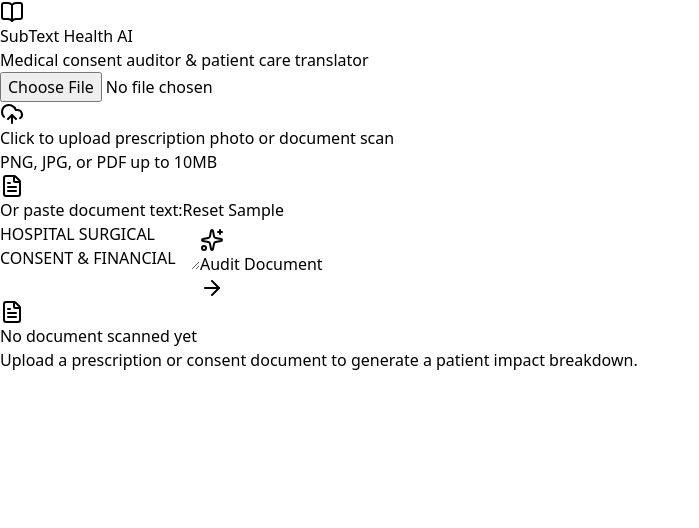
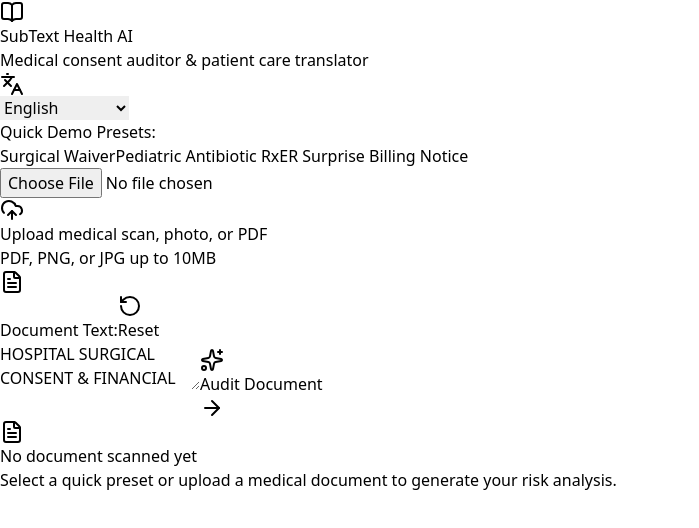
Before and after one commit to dinethmahakumbura7-stack/subtext-health, a React (Vite) app in the folder client/: page / in a window 1280 px wide. Shown: the top 528 px of the page, without its empty margins (0-699 px from the left). Built offline with nearby package versions, Linux system fonts and the light colour scheme.

Commit message:
feat(ui): add clinical quick presets and language selector

```diff
--- a/client/src/App.jsx
+++ b/client/src/App.jsx
@@ -11,22 +11,50 @@
   CheckCircle2,
   AlertCircle,
   DollarSign,
-  CheckSquare
+  CheckSquare,
+  Languages,
+  RotateCcw
 } from 'lucide-react';
 
-const SAMPLE_TEXT = `HOSPITAL SURGICAL CONSENT & FINANCIAL WAIVER:
+const CLINICAL_PRESETS = [
+  {
+    id: 'surgical',
+    title: 'Surgical Waiver',
+    text: `HOSPITAL SURGICAL CONSENT & FINANCIAL WAIVER:
 The patient agrees that Dr. Smith and Associates may perform elective laparoscopic surgery.
 SECTION 4.2 - BINDING ARBITRATION: The signatory forfeits any right to trial by jury and submits all malpractice claims exclusively to private arbitration at the patient's shared expense.
-SECTION 8 - OUT-OF-NETWORK COVERAGE: Patient authorizes care by supplemental surgical assistants or on-call anesthesiologists, and acknowledges responsibility for all out-of-network balance billings not covered by primary insurance.
-DISCHARGE PRESCRIPTION:
-- Amoxicillin 500mg: 1 tablet every morning with breakfast.
-- Ibuprofen 600mg: Take 1 tablet afternoon as needed for pain.
-- Doxycycline 100mg: 1 tablet at night. WARNING: Do NOT consume with dairy products or milk.`;
+SECTION 8 - OUT-OF-NETWORK COVERAGE: Patient authorizes care by supplemental surgical assistants or on-call anesthesiologists, and acknowledges responsibility for all out-of-network balance billings not covered by primary insurance.`
+  },
+  {
+    id: 'pediatric',
+    title: 'Pediatric Antibiotic Rx',
+    text: `DISCHARGE PRESCRIPTION & PEDIATRIC INSTRUCTIONS:
+- Amoxicillin-Clavulanate (Augmentin) 400mg/5mL: Give 5 mL orally every 12 hours with food for 10 full days.
+- Ibuprofen Infant Drops 50mg/1.25mL: Give 1.25 mL every 6 to 8 hours as needed for high fever (>38.5°C). Never give on an empty stomach.
+- Warning: Stop immediately and go to ER if skin rash, wheezing, or facial swelling occurs.`
+  },
+  {
+    id: 'emergency',
+    title: 'ER Surprise Billing Notice',
+    text: `EMERGENCY ROOM DISCHARGE SUMMARY & FINANCIAL UNDERTAKING:
+Patient presented with acute non-cardiac chest tightness. EKG normal.
+OUT-OF-NETWORK NOTICE: Diagnostic scans and lab testing were processed by third-party offsite physicians who are out-of-network.
+The patient assumes full personal liability for all remaining balances, copays, and non-contracted facility fees exceeding primary insurance coverage.`
+  }
+];
+
+const LANGUAGES = [
+  { code: 'English', label: 'English' },
+  { code: 'Sinhala', label: 'සිංහල (Sinhala)' },
+  { code: 'Tamil', label: 'தமிழ் (Tamil)' },
+  { code: 'Spanish', label: 'Español' }
+];
 
 export default function App() {
-  const [inputText, setInputText] = useState(SAMPLE_TEXT);
+  const [inputText, setInputText] = useState(CLINICAL_PRESETS[0].text);
   const [selectedFile, setSelectedFile] = useState(null);
   const [filePreview, setFilePreview] = useState(null);
+  const [targetLanguage, setTargetLanguage] = useState('English');
   const [loading, setLoading] = useState(false);
   const [analysis, setAnalysis] = useState(null);
   const [errorMessage, setErrorMessage] = useState(null);
@@ -54,6 +82,7 @@
       if (selectedFile) {
         const formData = new FormData();
         formData.append('file', selectedFile);
+        formData.append('language', targetLanguage);
         res = await fetch('http://localhost:5000/api/analyze-file', {
           method: 'POST',
           body: formData,
@@ -62,7 +91,10 @@
         res = await fetch('http://localhost:5000/api/analyze', {
           method: 'POST',
           headers: { 'Content-Type': 'application/json' },
-          body: JSON.stringify({ textContent: inputText }),
+          body: JSON.stringify({
+            textContent: inputText,
+            language: targetLanguage
+          }),
         });
       }
 
@@ -80,14 +112,15 @@
     }
   };
 
-  const handlePrint = () => {
-    window.print();
-  };
-
   const clearFile = () => {
     setSelectedFile(null);
     setFilePreview(null);
     if (fileInputRef.current) fileInputRef.current.value = '';
+  };
+
+  const applyPreset = (presetText) => {
+    clearFile();
+    setInputText(presetText);
   };
 
   return (
@@ -106,15 +139,33 @@
           </div>
         </div>
 
+        <div className="flex items-center gap-3">
+          {/* Language Selector */}
+          <div className="flex items-center gap-1.5 bg-slate-900 border border-slate-800 rounded-xl px-2.5 py-1.5">
+            <Languages className="w-3.5 h-3.5 text-teal-400" />
+            <select
+              value={targetLanguage}
+              onChange={(e) => setTargetLanguage(e.target.value)}
+              className="bg-transparent text-xs text-slate-200 outline-none cursor-pointer"
+            >
+              {LANGUAGES.map(lang => (
+                <option key={lang.code} value={lang.code} className="bg-slate-900 text-slate-200">
+                  {lang.label}
+                </option>
+              ))}
+            </select>
+          </div>
+
           {analysis && (
             <button
-            onClick={handlePrint}
+              onClick={() => window.print()}
               className="flex items-center gap-2 text-xs font-semibold bg-slate-800 hover:bg-slate-700 text-slate-200 border border-slate-700 px-3.5 py-2 rounded-xl transition"
             >
               <Printer className="w-4 h-4 text-teal-400" />
               Print Care Card
             </button>
           )}
+        </div>
       </header>
 
       {/* Main Container */}
@@ -124,10 +175,28 @@
         <section className="lg:col-span-5 flex flex-col gap-4 print:hidden">
           <div className="bg-slate-900 border border-slate-800 rounded-2xl p-5 flex flex-col flex-1">
 
+            {/* Clinical Preset Quick Switcher */}
+            <div className="mb-4">
+              <span className="text-[11px] font-bold uppercase tracking-wider text-slate-400 block mb-2">
+                Quick Demo Presets:
+              </span>
+              <div className="flex flex-wrap gap-2">
+                {CLINICAL_PRESETS.map((preset) => (
+                  <button
+                    key={preset.id}
+                    onClick={() => applyPreset(preset.text)}
+                    className="text-xs px-2.5 py-1 rounded-lg bg-slate-800/80 hover:bg-teal-950 hover:text-teal-300 border border-slate-700/60 hover:border-teal-700 transition"
+                  >
+                    {preset.title}
+                  </button>
+                ))}
+              </div>
+            </div>
+
             {/* File Drag-and-Drop Zone */}
             <div
               onClick={() => fileInputRef.current?.click()}
-              className="border-2 border-dashed border-slate-700 hover:border-teal-500 rounded-xl p-4 text-center cursor-pointer transition bg-slate-950/40 mb-4"
+              className="border-2 border-dashed border-slate-700 hover:border-teal-500 rounded-xl p-4 text-center cursor-pointer transition bg-slate-950/40 mb-3"
             >
               <input
                 type="file"
@@ -136,11 +205,11 @@
                 accept="image/*,.pdf,.txt"
                 className="hidden"
               />
-              <UploadCloud className="w-8 h-8 text-teal-400 mx-auto mb-2" />
+              <UploadCloud className="w-7 h-7 text-teal-400 mx-auto mb-1.5" />
               <p className="text-xs font-semibold text-slate-300">
-                {selectedFile ? selectedFile.name : "Click to upload prescription photo or document scan"}
+                {selectedFile ? selectedFile.name : "Upload medical scan, photo, or PDF"}
               </p>
-              <p className="text-[10px] text-slate-500 mt-1">PNG, JPG, or PDF up to 10MB</p>
+              <p className="text-[10px] text-slate-500 mt-0.5">PDF, PNG, or JPG up to 10MB</p>
             </div>
 
             {selectedFile && (
@@ -151,29 +220,29 @@
             )}
 
             {filePreview && (
-              <div className="mb-4 rounded-xl overflow-hidden border border-slate-800 max-h-48 flex justify-center bg-black/40">
-                <img src={filePreview} alt="Scan preview" className="object-contain max-h-48" />
+              <div className="mb-3 rounded-xl overflow-hidden border border-slate-800 max-h-40 flex justify-center bg-black/40">
+                <img src={filePreview} alt="Scan preview" className="object-contain max-h-40" />
               </div>
             )}
 
             {/* Raw Text Fallback */}
             <div className="flex items-center justify-between mb-2">
               <label className="text-xs font-semibold text-slate-300 flex items-center gap-1.5">
-                <FileText className="w-3.5 h-3.5 text-teal-400" /> Or paste document text:
+                <FileText className="w-3.5 h-3.5 text-teal-400" /> Document Text:
               </label>
               <button
-                onClick={() => { clearFile(); setInputText(SAMPLE_TEXT); }}
-                className="text-[11px] text-teal-400 hover:underline"
+                onClick={() => applyPreset(CLINICAL_PRESETS[0].text)}
+                className="text-[11px] text-teal-400 hover:underline flex items-center gap-1"
               >
-                Reset Sample
+                <RotateCcw className="w-3 h-3" /> Reset
               </button>
             </div>
 
             <textarea
               disabled={!!selectedFile}
-              className={`w-full flex-1 min-h-[220px] p-3.5 bg-slate-950/70 border border-slate-800 rounded-xl text-xs font-mono resize-none focus:outline-none focus:border-teal-500 leading-relaxed ${selectedFile ? 'opacity-40 cursor-not-allowed text-slate-500' : 'text-slate-300'}`}
-              placeholder="Paste hospital consent copy, surgical agreement, or prescription notes here..."
-              value={selectedFile ? "[File uploaded — ready to scan]" : inputText}
+              className={`w-full flex-1 min-h-[200px] p-3 bg-slate-950/70 border border-slate-800 rounded-xl text-xs font-mono resize-none focus:outline-none focus:border-teal-500 leading-relaxed ${selectedFile ? 'opacity-40 cursor-not-allowed text-slate-500' : 'text-slate-300'}`}
+              placeholder="Paste hospital consent, surgery agreement, or prescription notes here..."
+              value={selectedFile ? "[File attached — click Audit Document to analyze]" : inputText}
               onChange={(e) => setInputText(e.target.value)}
             />
 
@@ -187,12 +256,12 @@
             <button
               onClick={handleScan}
               disabled={loading}
-              className="mt-4 w-full py-3 bg-teal-600 hover:bg-teal-500 active:scale-[0.99] disabled:opacity-50 text-white rounded-xl text-sm font-semibold flex items-center justify-center gap-2 transition"
+              className="mt-4 w-full py-3 bg-teal-600 hover:bg-teal-500 active:scale-[0.99] disabled:opacity-50 text-white rounded-xl text-sm font-semibold flex items-center justify-center gap-2 transition shadow-lg shadow-teal-950"
             >
               {loading ? (
                 <>
                   <Sparkles className="w-4 h-4 animate-spin text-teal-200" />
-                  Auditing Clauses & Risks...
+                  Auditing Clauses & Translating to {targetLanguage}...
                 </>
               ) : (
                 <>
@@ -211,20 +280,20 @@
             <div className="h-full border border-dashed border-slate-800 rounded-2xl flex flex-col items-center justify-center p-8 text-center text-slate-500 min-h-[400px]">
               <FileText className="w-12 h-12 text-slate-700 mb-3" />
               <p className="text-sm font-medium text-slate-400">No document scanned yet</p>
-              <p className="text-xs max-w-sm mt-1">Upload a prescription or consent document to generate a patient impact breakdown.</p>
+              <p className="text-xs max-w-sm mt-1">Select a quick preset or upload a medical document to generate your risk analysis.</p>
             </div>
           ) : (
             <>
               {/* Vulnerability Meter & Document Badge */}
               <div className="grid grid-cols-1 sm:grid-cols-3 gap-3 print:grid-cols-3">
                 <div className="bg-slate-900 border border-slate-800 rounded-2xl p-4 flex flex-col justify-between print:bg-white print:border-black">
-                  <span className="text-[11px] font-bold uppercase tracking-wider text-slate-400 print:text-gray-700">Document Type</span>
+                  <span className="text-[11px] font-bold uppercase tracking-wider text-slate-400 print:text-black">Document Type</span>
                   <span className="text-sm font-bold text-teal-300 mt-1 print:text-black">{analysis.documentType || 'Medical Record'}</span>
                 </div>
 
                 <div className="bg-slate-900 border border-slate-800 rounded-2xl p-4 flex flex-col justify-between sm:col-span-2 print:bg-white print:border-black">
                   <div className="flex items-center justify-between mb-1.5">
-                    <span className="text-[11px] font-bold uppercase tracking-wider text-slate-400 print:text-gray-700">Patient Vulnerability Score</span>
+                    <span className="text-[11px] font-bold uppercase tracking-wider text-slate-400 print:text-black">Patient Vulnerability Score</span>
                     <span className={`text-xs font-bold px-2 py-0.5 rounded ${analysis.vulnerabilityScore > 70 ? 'bg-rose-500/20 text-rose-300 border border-rose-500/30' : 'bg-amber-500/20 text-amber-300 border border-amber-500/30'}`}>
                       {analysis.vulnerabilityScore || 0}/100 ({analysis.vulnerabilityLevel || 'Risk'})
                     </span>
@@ -244,7 +313,7 @@
                   <DollarSign className="w-5 h-5 text-amber-400 shrink-0 mt-0.5" />
                   <div>
                     <h4 className="text-xs font-bold text-amber-300 uppercase tracking-wider print:text-black">Out-Of-Pocket Billing Alert</h4>
-                    <p className="text-xs text-slate-200 mt-1 print:text-gray-800">{analysis.financialLiabilityWarning}</p>
+                    <p className="text-xs text-slate-200 mt-1 print:text-black">{analysis.financialLiabilityWarning}</p>
                   </div>
                 </div>
               )}
@@ -252,7 +321,9 @@
               {/* Summary Card */}
               <div className="bg-slate-900 border border-slate-800 rounded-2xl p-5 shadow-sm print:bg-white print:border-black">
                 <div className="flex items-center justify-between border-b border-slate-800 pb-3 mb-3 print:border-black">
-                  <span className="text-xs font-bold uppercase tracking-wider text-slate-400 print:text-black">Document Summary</span>
+                  <span className="text-xs font-bold uppercase tracking-wider text-slate-400 print:text-black">
+                    Summary ({targetLanguage})
+                  </span>
                   <div className="bg-slate-950 p-0.5 rounded-lg border border-slate-800 flex print:hidden">
                     <button
                       onClick={() => setViewLevel('simplified')}
@@ -326,7 +397,7 @@
                             {med.timeSlot}
                           </span>
                           <p className="text-xs font-bold text-white mt-2 print:text-black">{med.medicationName}</p>
-                          <p className="text-[11px] text-slate-400 mt-1 leading-snug print:text-gray-700">{med.instructions}</p>
+                          <p className="text-[11px] text-slate-400 mt-1 leading-snug print:text-black">{med.instructions}</p>
                         </div>
                       </div>
                     ))}
```
Lines whose indentation alone changed are shown as unchanged.
